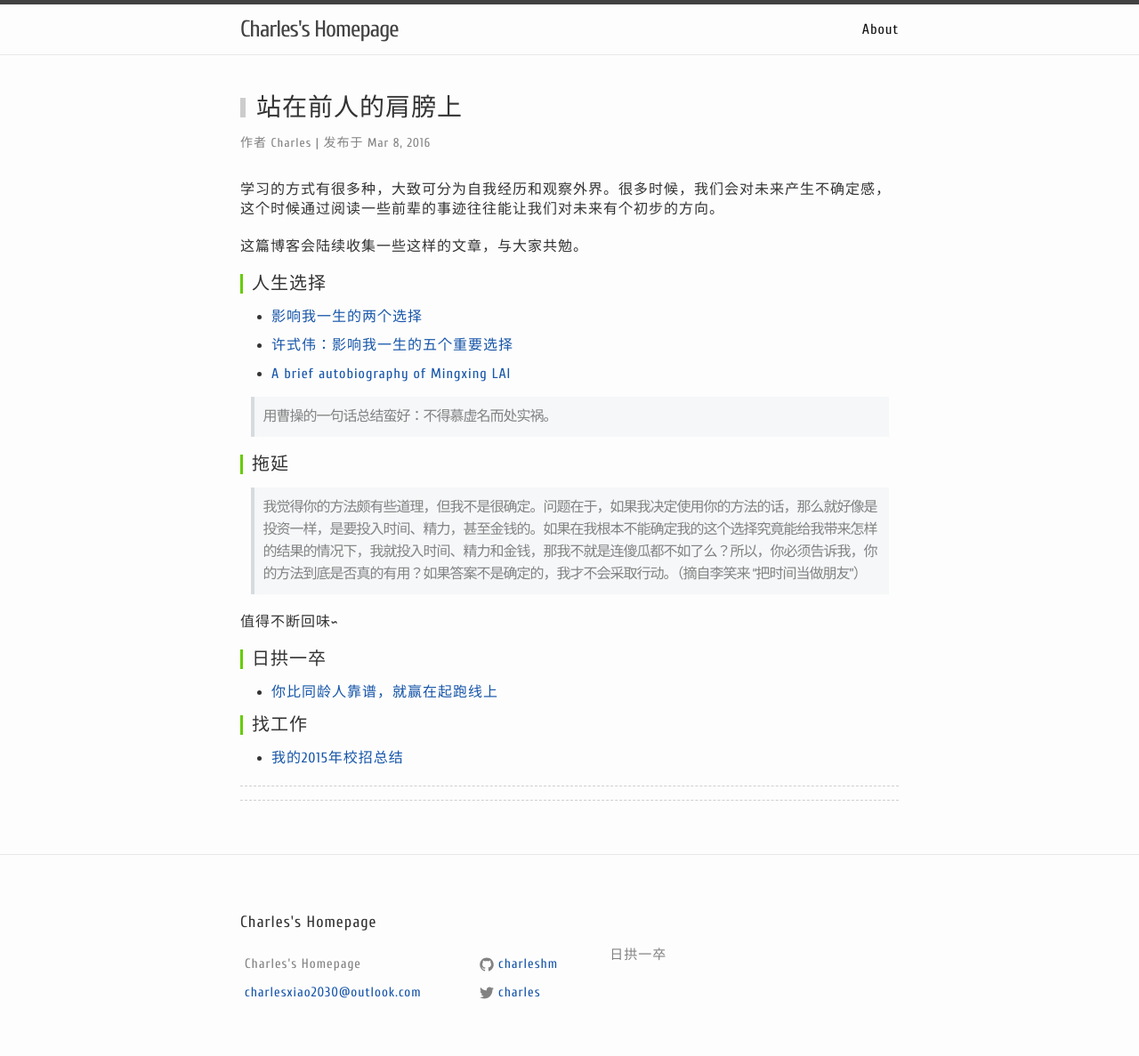
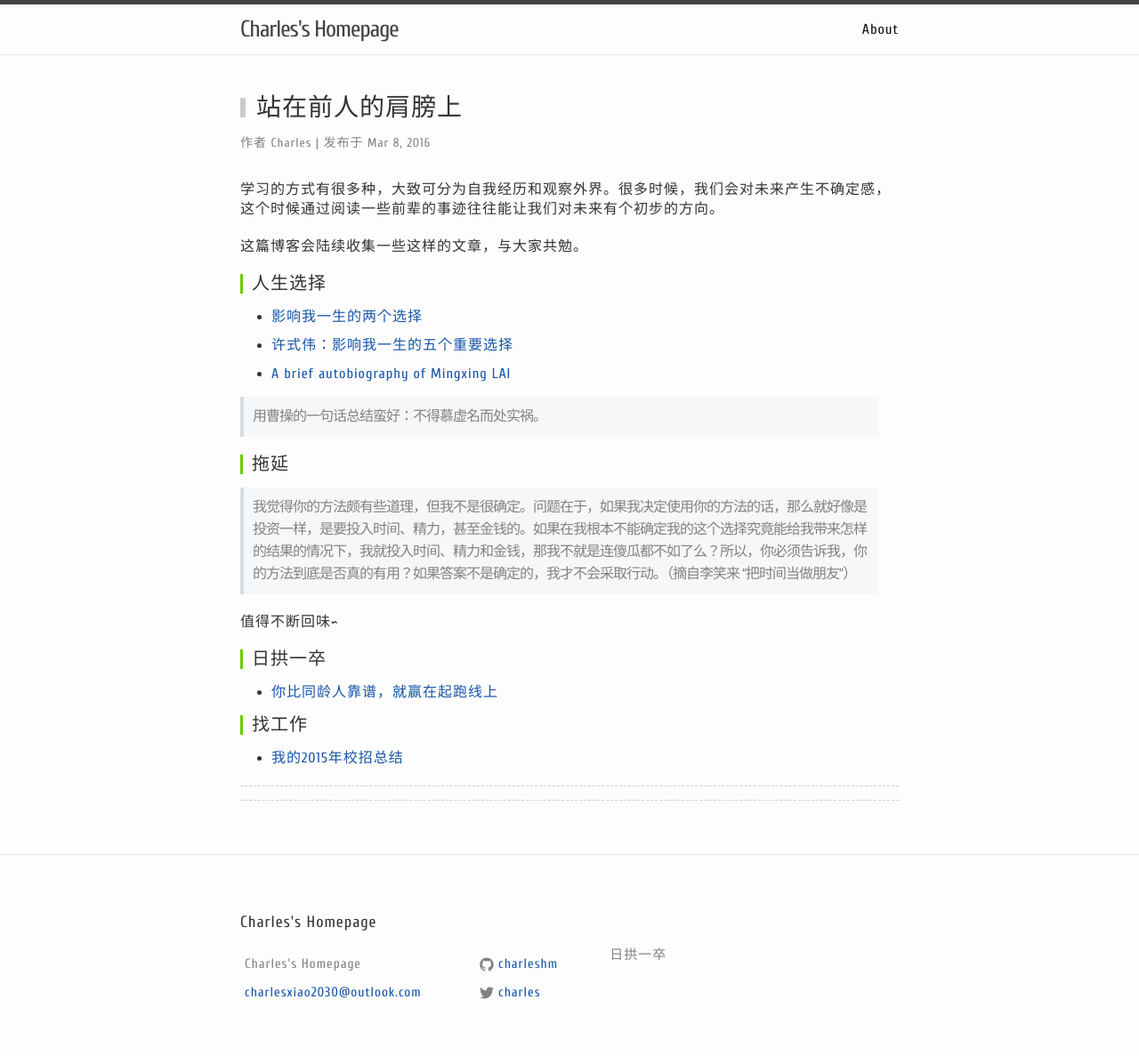
Before and after one commit to charleshm/charleshm.github.io, a Jekyll site: the page built from _posts/2016-03-08-Future-Way.md, in a window 1280 px wide. Shown: the whole page at 89% size. Built offline with Jekyll 4.4.1, drawn with Linux system fonts in a browser that asks for light colours; nearby versions of some CDN libraries; comment, search, counter and statistics services are not loaded.

```diff
--- a/media/css/mystyle.css
+++ b/media/css/mystyle.css
@@ -174,7 +174,7 @@
     border-left-style: solid;
     font-size: 100%;
     width: 95%;
-    margin: 0px auto 20px;
+    margin: 0px 0px 20px;
     font-style: normal;
 }
 
```
